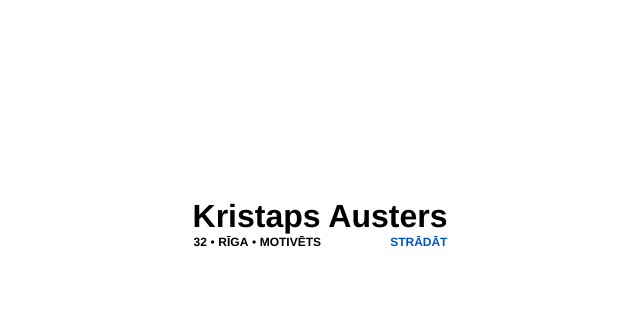
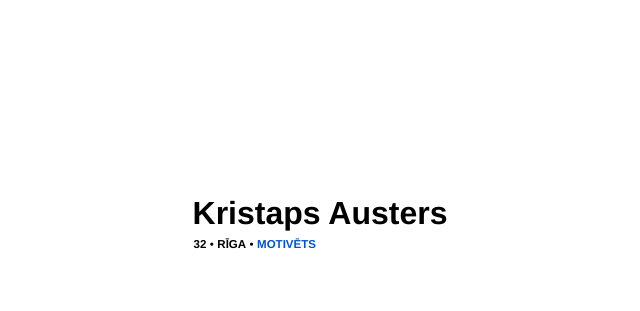
Before and after one commit to kausters/kristapsausters, a PHP site: page / in a window 1280 px wide. Shown: the part 157-468 px from the top of the page, without its empty margins (320-960 px from the left). Run offline with PHP 8.4, Linux system fonts and the light colour scheme; style sheets or scripts are compiled from the project's sources.

Commit message:
Rework index structure

```diff
--- a/index.html
+++ b/index.html
@@ -9,15 +9,13 @@
 	<title>Kristaps Austers</title>
 </head>
 <body>
-	<header>
+	<main>
 		<h1>Kristaps Austers</h1>
-		<p>
-			<output>––</output>
-			<span>&bull;</span>
-			Rīga
-			<span>&bull;</span>
-			Motivēts <a href="/darbs" class="work">strādāt</a>
-		</p>
-	</header>
+		<ul>
+			<li id="age"></li>
+			<li>Rīga</li>
+			<li><a href="/darbs">Motivēts</a></li>
+		</ul>
+	</main>
 </body>
 </html>
--- a/script.js
+++ b/script.js
@@ -16,7 +16,7 @@ function getAge() {
  * @returns {Element}
  */
 function getTarget() {
-	return document.getElementsByTagName('output')[0];
+	return document.getElementById('age');
 }
 
 getTarget().innerText = getAge();
--- a/style.scss
+++ b/style.scss
@@ -9,7 +9,7 @@ body {
 	margin: 0;
 }
 
-header {
+main {
 	font: 300 16px/1.5 "Helvetica Neue", "Helvetica", "Arial", sans-serif;
 	padding: 20px 20px 60px;
 }
@@ -21,23 +21,23 @@ h1 {
 	margin: 0;
 }
 
-p {
+ul {
 	display: flex;
-	font-size: .75em;
+	list-style: none;
+	font-size: .72em;
 	font-weight: 600;
 	line-height: 1.2;
-	margin: 0;
+	margin-block: 0.5em 0;
 	padding-left: 1px;
 	text-transform: uppercase;
 
-	span {
+	li:not(:empty) + li:before {
+		content: '•';
 		font-weight: 500;
-		padding: 0 .3em;
-	}
+		padding-inline: .3em;
 	}
 
-.work {
-	margin-left: auto;
+	a {
 		color: #05c;
 		text-decoration: none;
 
@@ -46,3 +46,4 @@ p {
 			text-decoration: underline;
 		}
 	}
+}
```
Lines whose indentation alone changed are shown as unchanged.
